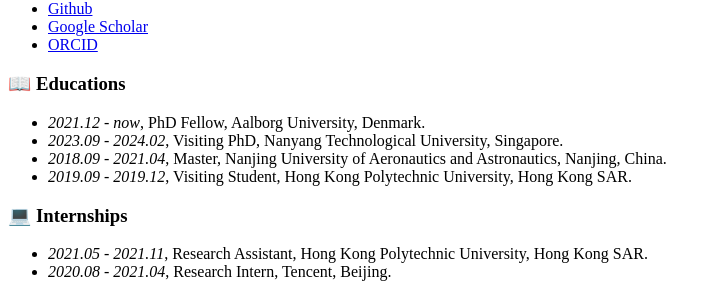
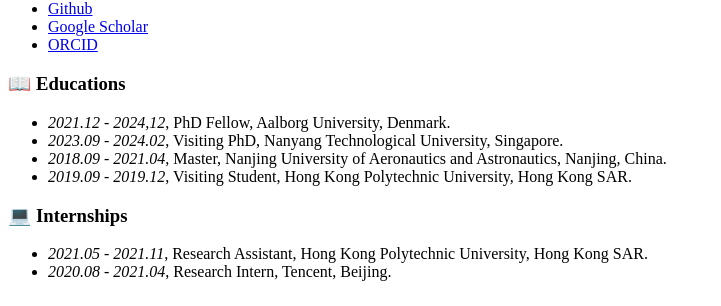
Before and after one commit to MiaoHaoSunny/MiaoHaoSunny.github.io, a Jekyll site: the page built from _pages/includes/others.md, in a window 1280 px wide. Shown: the part 383-689 px from the top of the page, without its empty margins (0-721 px from the left). Built offline with Jekyll 4.4.1, drawn with Linux system fonts in a browser that asks for light colours; our own code applies the rules of GitHub Pages for plain Markdown files.

Commit message:
Update others.md

```diff
--- a/_pages/includes/others.md
+++ b/_pages/includes/others.md
@@ -1,6 +1,6 @@
 
 # 📖 Educations
-- *2021.12 - now*, PhD Fellow, Aalborg University, Denmark.
+- *2021.12 - 2024,12*, PhD Fellow, Aalborg University, Denmark.
 - *2023.09 - 2024.02*, Visiting PhD, Nanyang Technological University, Singapore.
 - *2018.09 - 2021.04*, Master, Nanjing University of Aeronautics and Astronautics, Nanjing, China.
 - *2019.09 - 2019.12*, Visiting Student, Hong Kong Polytechnic University, Hong Kong SAR.
```
